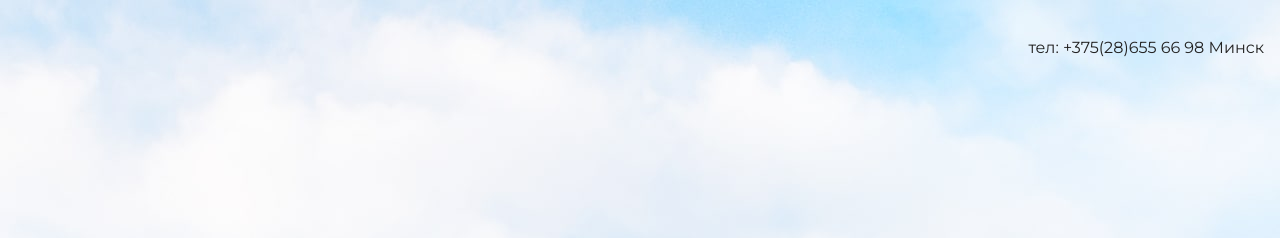
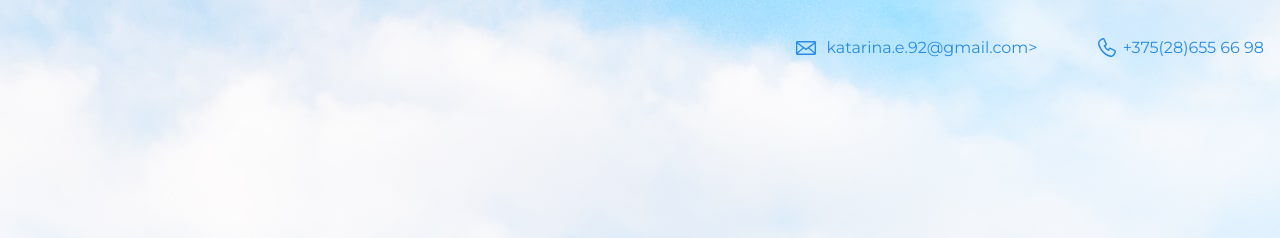
Before and after one commit to KatCarrot/urban-goggles, a plain HTML site: page index.html in a window 1280 px wide. Shown: the top 238 px of the page. Drawn offline with nearby package versions, Linux system fonts and the light colour scheme.

Commit message:
тел и имейл

```diff
--- a/index.html
+++ b/index.html
@@ -9,7 +9,9 @@
 
   <body>
     <header class="page-header">
-     <div class="container"> тел: +375(28)655 66 98 Минск
+     <div class="container">
+      <a href="mailto: katarina.e.92@gmail.com" class="header-email"> katarina.e.92@gmail.com></a>
+        <a href="tel:+375296556698" class="header-phone">+375(28)655 66 98 </a>
      </div>
     </header>
 
```
